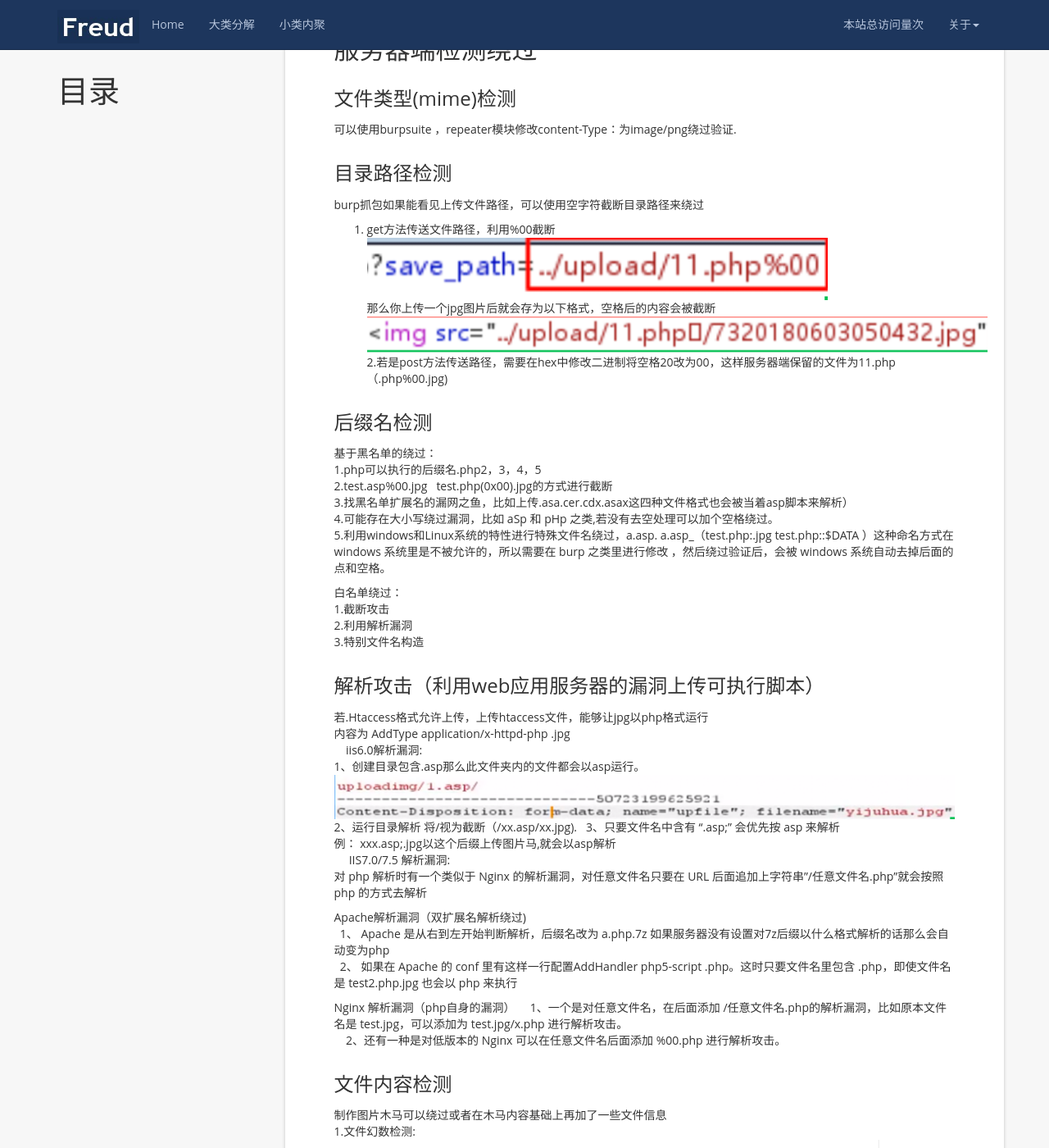
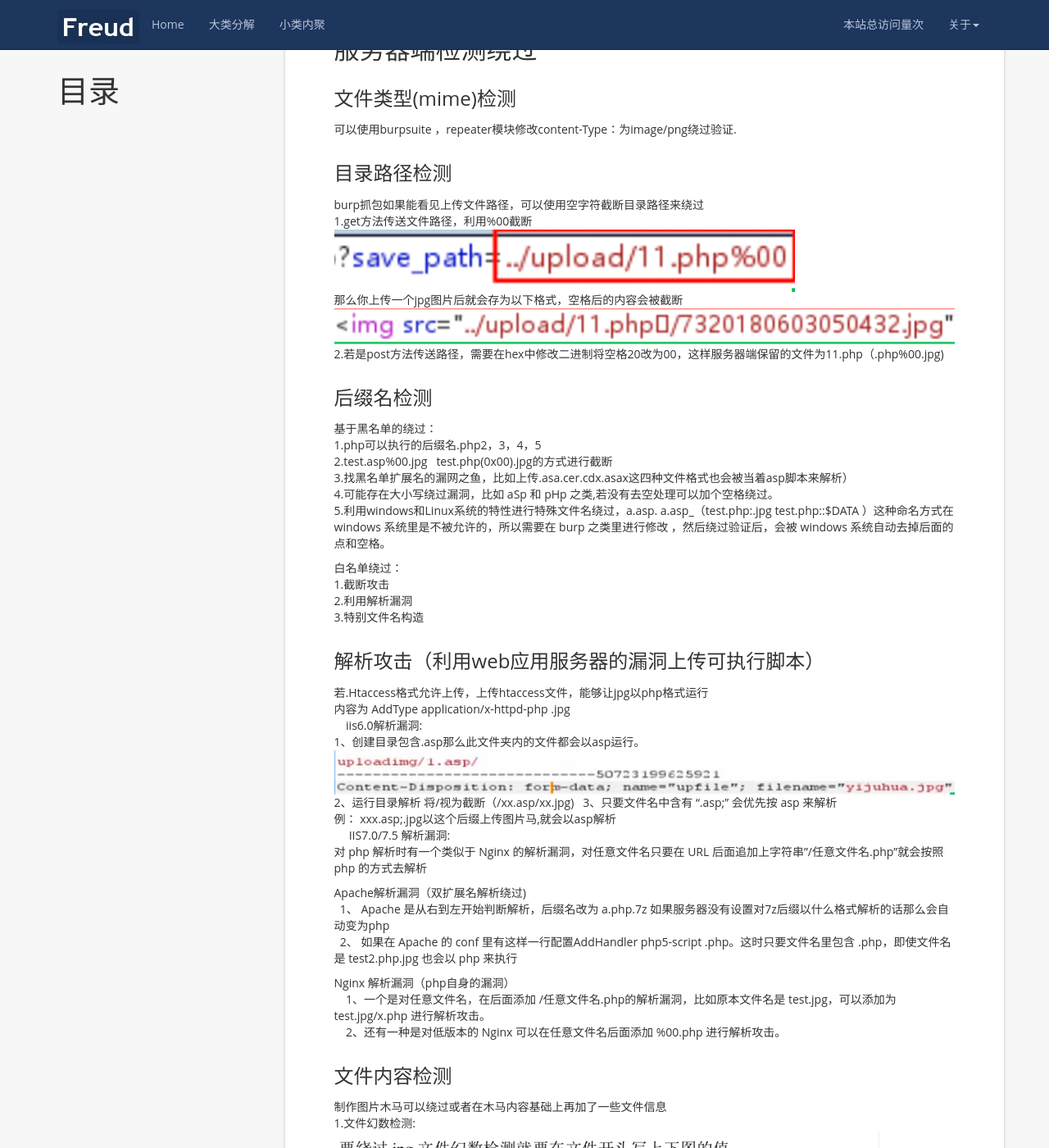
Before and after one commit to ljjbloghub/ljjbloghub.github.io, a Jekyll site: the page built from _posts/2019-04-06-文件上传漏洞详解.md, in a window 1280 px wide and 1400 px high, scrolled down 706 px. Shown: the whole window at 82% size. Built offline with Jekyll 4.4.1, drawn with Linux system fonts in a browser that asks for light colours; nearby versions of some CDN libraries; a script that is not in the unit is left out; comment, search, counter and statistics services are not loaded.

```diff
--- a/_posts/2019-04-06-文件上传漏洞详解.md
+++ b/_posts/2019-04-06-文件上传漏洞详解.md
@@ -16,7 +16,7 @@ categories: document
 
 ### 目录路径检测
 burp抓包如果能看见上传文件路径，可以使用空字符截断目录路径来绕过
-1.	get方法传送文件路径，利用%00截断
+1.get方法传送文件路径，利用%00截断
 ![](https://ljjbloghub.github.io/img/上传2.png)
 那么你上传一个jpg图片后就会存为以下格式，空格后的内容会被截断
 ![](https://ljjbloghub.github.io/img/上传3.png)
@@ -43,7 +43,7 @@ burp抓包如果能看见上传文件路径，可以使用空字符截断目录
 iis6.0解析漏洞:
 1、创建目录包含.asp那么此文件夹内的文件都会以asp运行。
 ![](https://ljjbloghub.github.io/img/上传4.png)
-2、运行目录解析 将/视为截断（/xx.asp/xx.jpg).
+2、运行目录解析 将/视为截断（/xx.asp/xx.jpg)
 3、只要文件名中含有 ".asp;" 会优先按 asp 来解析
  例： xxx.asp;.jpg以这个后缀上传图片马,就会以asp解析
 
@@ -106,5 +106,5 @@ PS:图片马上传后需要配合解析漏洞或者本地文件包含漏洞才
     $c($_POST[key]);
     ?>
 
-文件上传思维导图：
+### 文件上传思维导图：
 ![](https://ljjbloghub.github.io/img/上传7.png)
```
